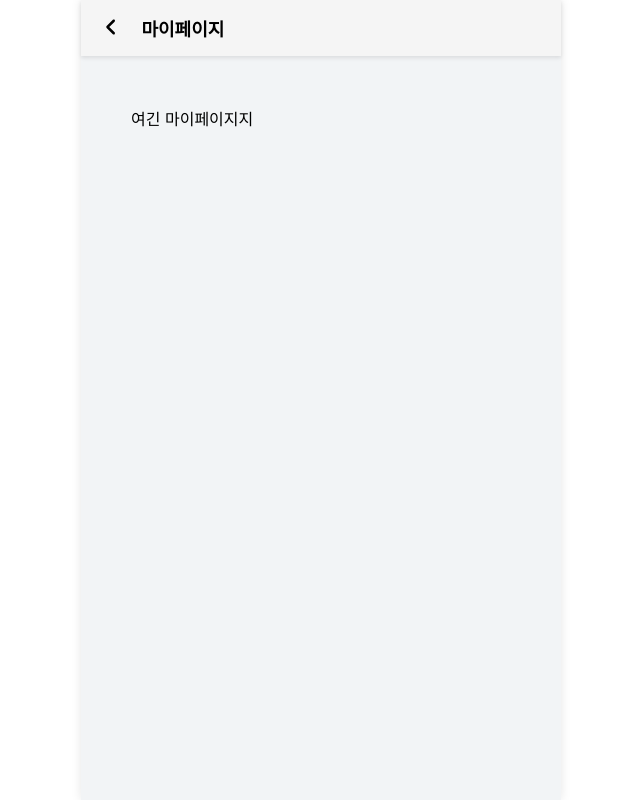
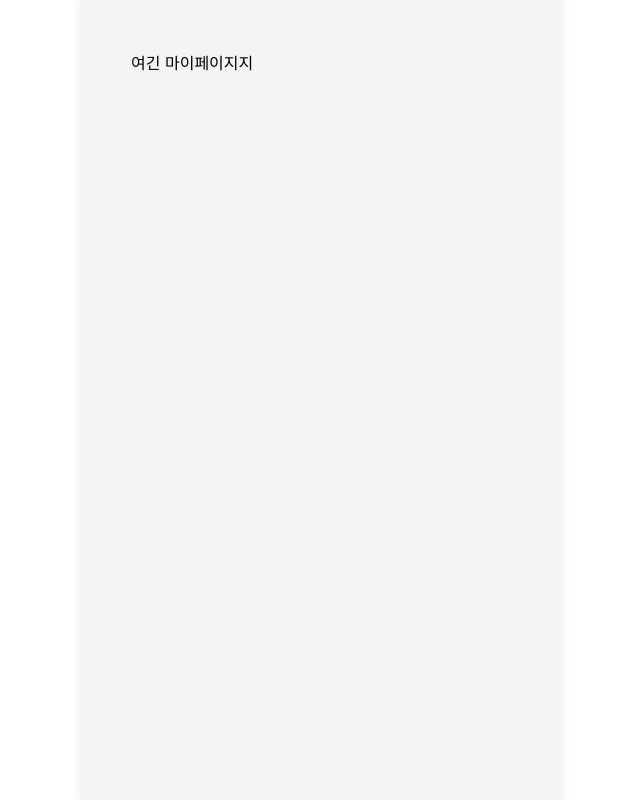
Before and after one commit to Daedongyeojido/front, a React (Create React App) app: page /mypage in a window 1280 px wide. Shown: the whole page, without its empty margins (319-959 px from the left). Built offline with nearby package versions, Linux system fonts and the light colour scheme.

Commit message:
Revert "✨ [ADD] AppBar 컴포넌트 추가"
This reverts commit f6006b235ea44b2bff8e505eab81e8051486915d.

```diff
--- a/package.json
+++ b/package.json
@@ -3,13 +3,10 @@
   "version": "0.1.0",
   "private": true,
   "dependencies": {
-    "@fortawesome/free-solid-svg-icons": "^6.6.0",
-    "@fortawesome/react-fontawesome": "^0.2.2",
     "@testing-library/jest-dom": "^5.17.0",
     "@testing-library/react": "^13.4.0",
     "@testing-library/user-event": "^13.5.0",
     "prettier": "^3.3.3",
-    "prop-types": "^15.8.1",
     "react": "^18.3.1",
     "react-dom": "^18.3.1",
     "react-router-dom": "^6.25.1",
--- a/src/components/AppBar.js
+++ /dev/null
@@ -1,57 +0,0 @@
-import React from 'react';
-import PropTypes from 'prop-types';
-import styled from 'styled-components';
-import { useNavigate } from 'react-router-dom';
-import { faAngleLeft } from "@fortawesome/free-solid-svg-icons";
-import { FontAwesomeIcon } from "@fortawesome/react-fontawesome";
-
-
-
-const AppBarContainer = styled.div`
-  display: flex;
-  align-items: center;
-  height: 56px;
-  background-color: #f5f5f5;
-  padding: 0 16px;
-  box-shadow: 0 2px 4px rgba(0, 0, 0, 0.1);
-`;
-
-const BackButton = styled.button`
-  background: none;
-  border: none;
-  font-size: 20px;
-  cursor: pointer;
-  padding: 8px;
-  margin-right: 16px;
-`;
-
-const Title = styled.h1`
-  font-size: 18px;
-  margin: 0;
-`;
-
-function AppBar({ title }) {
-  const navigate = useNavigate();
-
-  let goBack = () => {
-    navigate(-1);
-  };
-
-  return (
-    <AppBarContainer>
-      <BackButton>
-        <FontAwesomeIcon
-          icon={faAngleLeft}
-          onClick={goBack}
-        />
-      </BackButton>
-      <Title>{title}</Title>
-    </AppBarContainer>
-  );
-}
-
-AppBar.propTypes = {
-  title: PropTypes.string.isRequired,
-};
-
-export default AppBar;
--- a/src/pages/Home/mypage/index.js
+++ b/src/pages/Home/mypage/index.js
@@ -1,17 +1,19 @@
 import React from 'react';
-import { PageContainer, ContentContainer } from '../../../components/Layout';
-import AppBar from '../../../components/AppBar';
+import { PageContainer, ContentContainer } from '../../../components/Layout'
+
 
 function Mypage() {
+
     return (
+    <>
         <PageContainer>
-        <AppBar title="마이페이지" />
             <ContentContainer>
                 <div>
                     여긴 마이페이지지
                 </div>
             </ContentContainer>
         </PageContainer>
+    </>
     );
     }
 
--- a/src/pages/Home/tutorial/index.js
+++ b/src/pages/Home/tutorial/index.js
@@ -1,18 +1,19 @@
 import React from 'react';
 import { PageContainer, ContentContainer } from '../../../components/Layout'
-import AppBar from '../../../components/AppBar';
 
 
 function Tutorial() {
+
     return (
+    <>
         <PageContainer>
-        <AppBar title="튜토리얼" />
             <ContentContainer>
                 <div>
                     여긴 튜토리얼이지
                 </div>
             </ContentContainer>
         </PageContainer>
+    </>
     );
     }
 
```
Also changed, not shown: 1 other file (tests, documents, lock files or other folders). Lines whose indentation alone changed are shown as unchanged.
